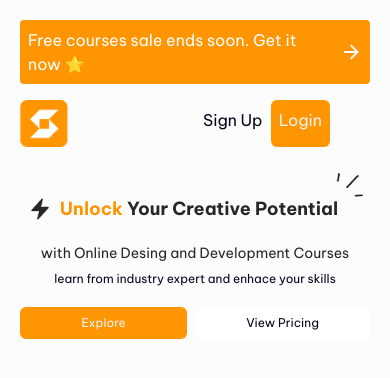
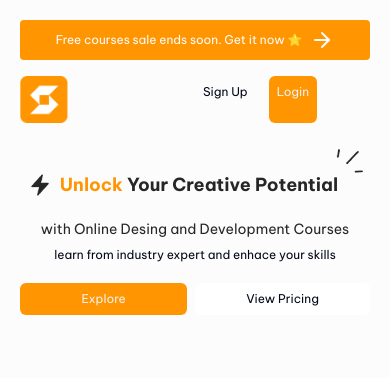
Before and after one commit to ManuelAlejandro93/innovarte, a React (Vite) app: page / in a window 390 px wide. Shown: the top 378 px of the page. Built offline with nearby package versions, Linux system fonts and the light colour scheme; some icons are missing; what tailwindcss-animated would draw is missing.

Commit message:
standars - fontsize - |hero|header| - done

```diff
--- a/src/Components/Header/Navbar.tsx
+++ b/src/Components/Header/Navbar.tsx
@@ -1,8 +1,11 @@
 import { HambMenu } from '@/Components';
+import { fontsizes } from '@/Standars';
 
 export const Navbar = () => {
   return (
-    <nav className='navbar grid grid-cols-2 py-4 md:px-5 md:py-2 lg:px-10 lg:py-2'>
+    <nav
+      className={`navbar grid grid-cols-2 py-4 md:px-5 md:py-2 lg:px-10 lg:py-2 ${fontsizes.general}`}
+    >
       <div className='section-routes flex items-center md:justify-between lg:justify-between'>
         <img
           src='Logos/Logo-desktop.png'
--- a/src/Components/Header/TopBanner.tsx
+++ b/src/Components/Header/TopBanner.tsx
@@ -1,11 +1,15 @@
 import { ArrowRight } from 'lucide-react';
+
+import { fontsizes } from '@/Standars';
 
 export const TopBanner = () => {
   return (
-    <div className='flex w-full bg-app-orange-50 rounded-sm p-2 sm:p-0'>
+    <div
+      className={`flex w-full bg-app-orange-50 rounded-sm p-2 ${fontsizes.general}`}
+    >
       <div className='w-full flex items-center text-app-white-99 justify-center'>
         Free courses sale ends soon. Get it now ⭐
-        <ArrowRight className='ml-2 sm:ml-0' />
+        <ArrowRight className='ml-2 md:ml-4' />
       </div>
     </div>
   );
--- a/src/Standars/FontSizes.tsx
+++ b/src/Standars/FontSizes.tsx
@@ -14,6 +14,6 @@ export const fontsizes = {
 };
 
 //componente de prueba --- borrar.
-export const FontSizes = () => {
+const FontSizes = () => {
   return <div className='text-'>FontSizes</div>;
 };
```
